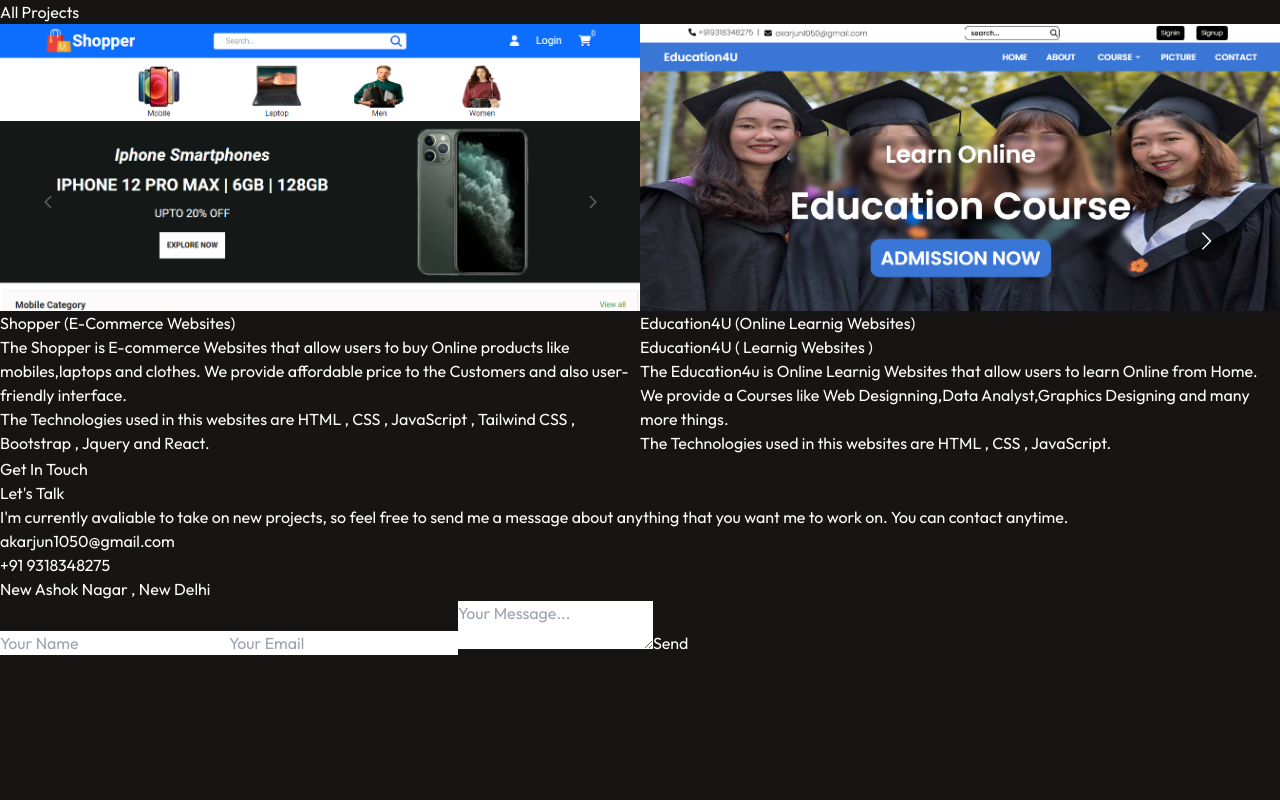
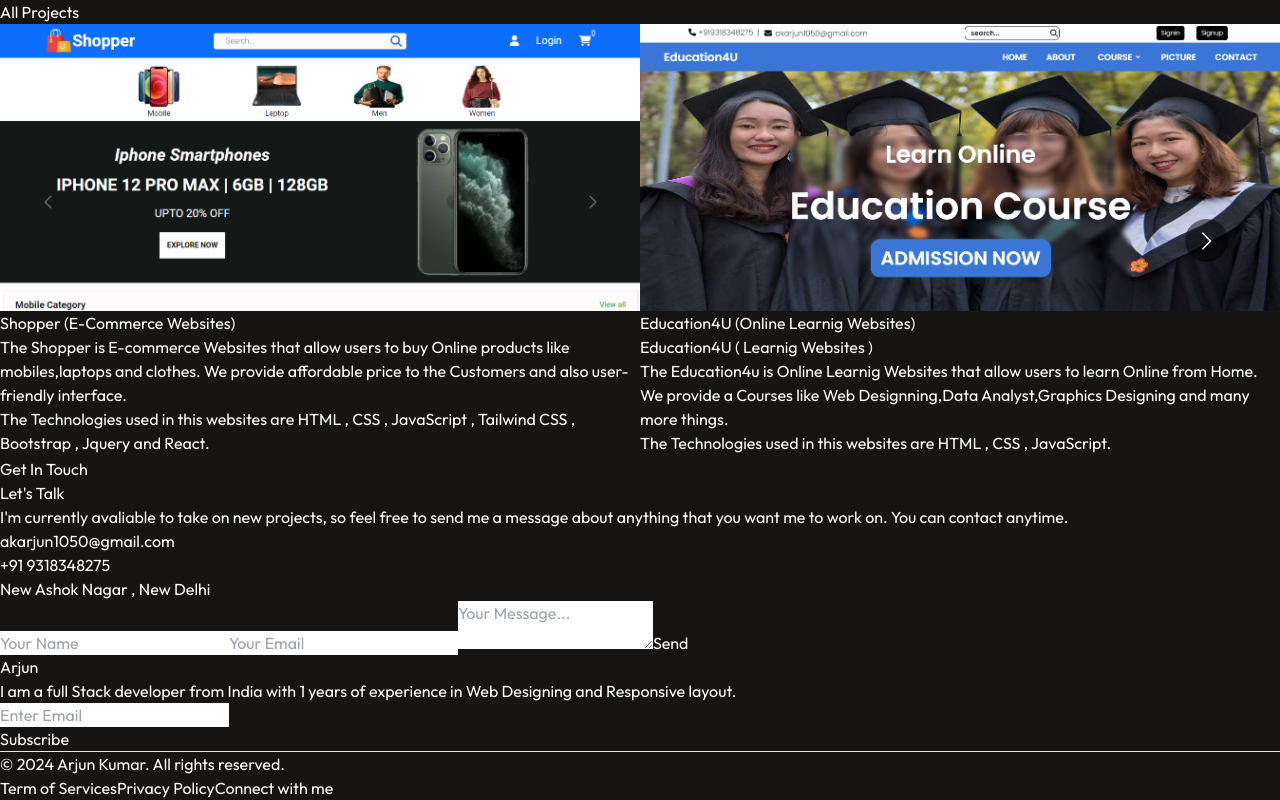
Before and after one commit to arjun-krgupta/Blog, a React (Vite) app: page / in a window 1280 px wide. Shown: the part 9680-10480 px from the top of the page. Before the commit the page ends 10335 px from the top, so only its background shows below. Built offline with nearby package versions, Linux system fonts and the light colour scheme.

Commit message:
add notFound file

```diff
--- a/src/App.jsx
+++ b/src/App.jsx
@@ -8,8 +8,8 @@
 import Services from './components/Services'
 import Info from './components/Info'
 import Contact from './components/Contact';
-// import Footer from './components/Footer';
-// import NotFound from './components/NotFound';
+import Footer from './components/Footer';
+import NotFound from './components/NotFound';
 import Skill from './components/Skill';
 
 function App(props) {
@@ -24,9 +24,9 @@
     <Route path='/skill' element={<Skill/>} />
     <Route path='/project' element={<Project/>} />
     <Route path='/contact' element={<Contact/>} />
-    {/* <Route path='*' element={<NotFound/>} /> */}
+    <Route path='*' element={<NotFound/>} />
    </Routes>
-   {/* <Footer/> */}
+   <Footer/>
     </>
   );
 }
```
